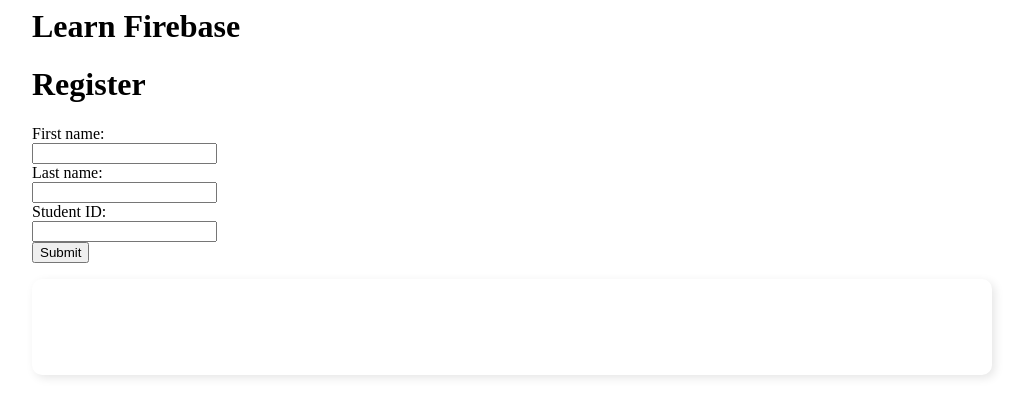
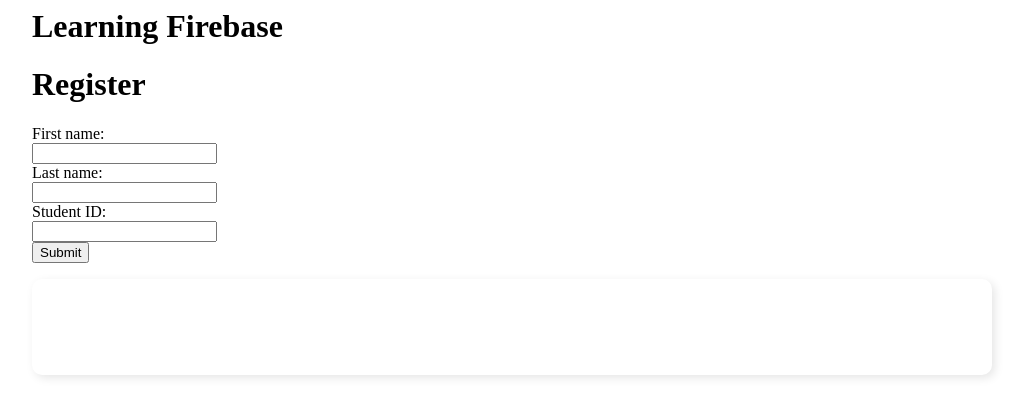
Before and after one commit to sahattinwza007/Register-web, a plain HTML site: page index.html in a window 1280 px wide. Shown: the whole page, without its empty margins (128-1154 px from the left). Drawn offline with Linux system fonts and the light colour scheme; no server answers.

Commit message:
Update index.html

```diff
--- a/index.html
+++ b/index.html
@@ -11,7 +11,7 @@
 
 <body>
   <div class="container">
-    <h1>Learn Firebase</h1>
+    <h1>Learning Firebase</h1>
     <h1>Register</h1>
     <form id="addUser">
       <label for="firstname">First name:</label><br>
```
